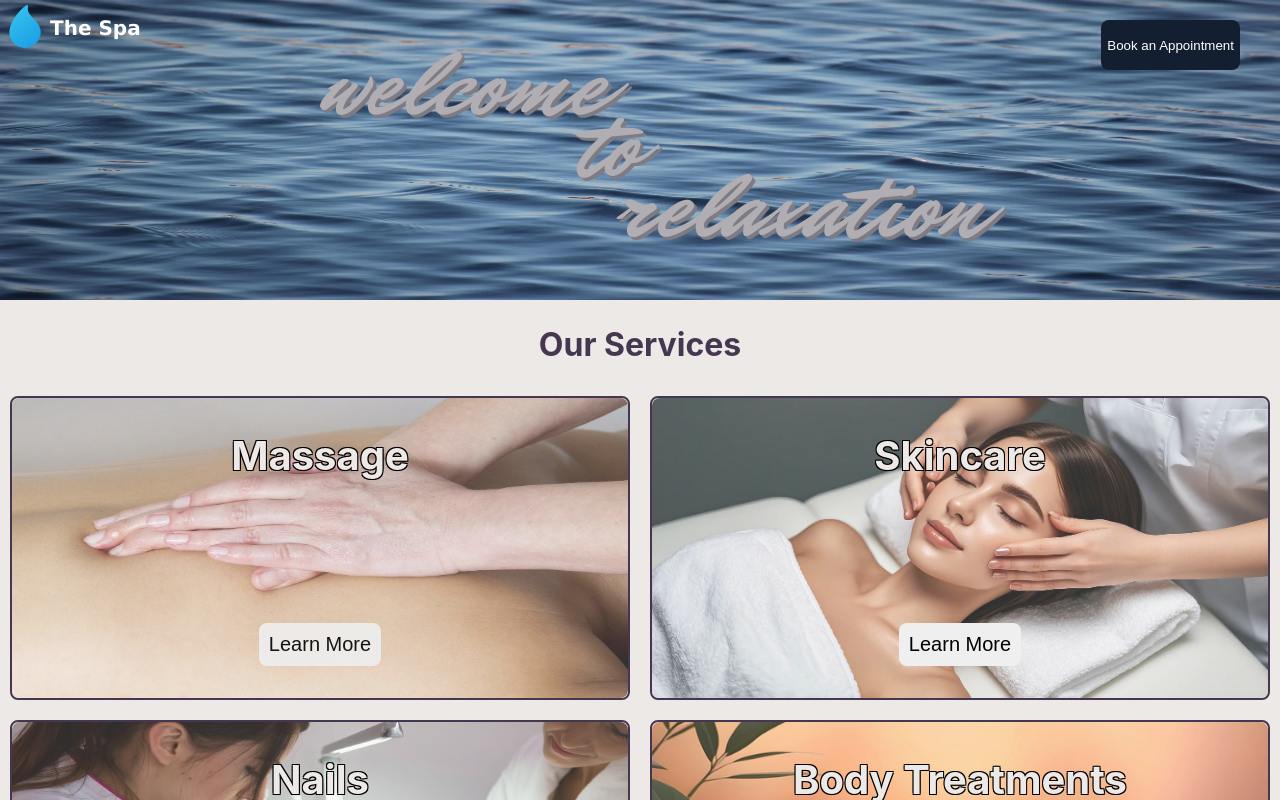
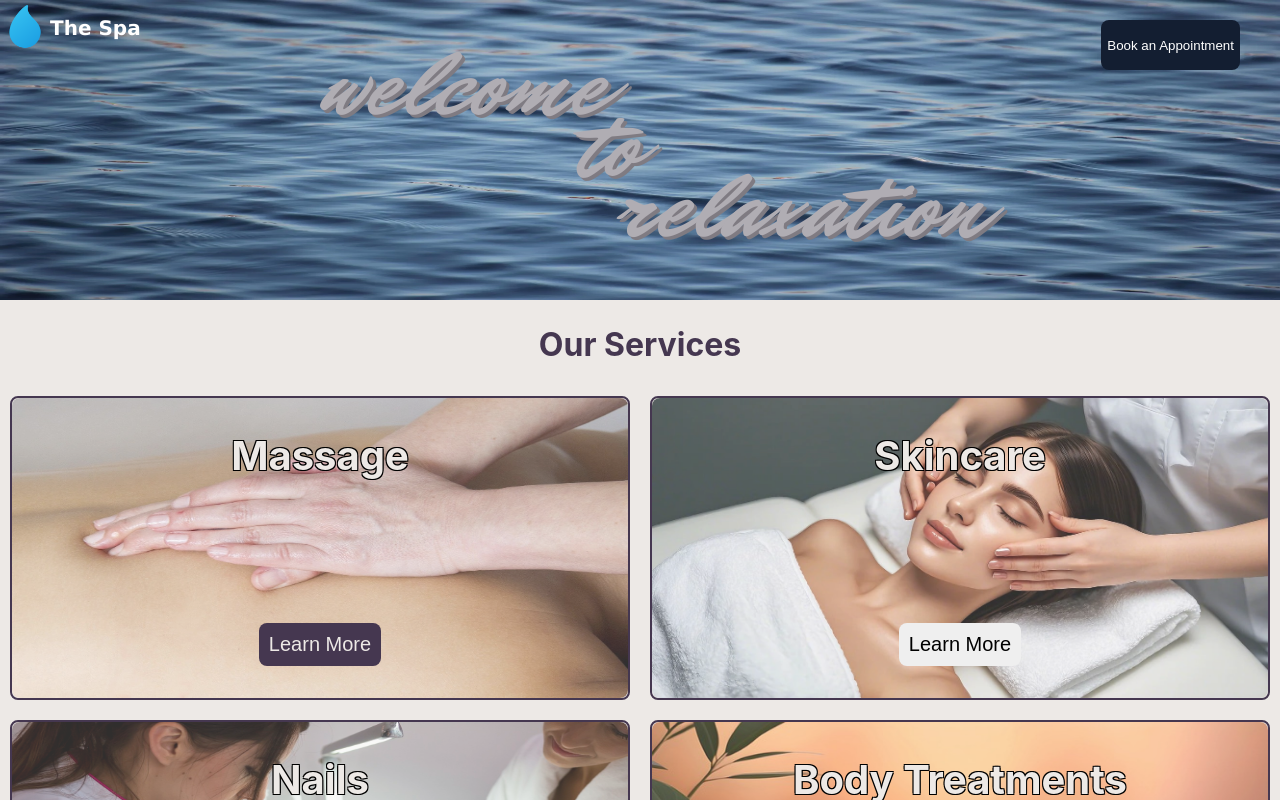
Before and after one commit to LaurenCummings/spa-project, a React (Vite) app: page / in a window 1280 px wide. In both pictures the pointer is over the button 320 px from the left and 644 px from the top of the page. Shown: the top 800 px of the page. Built offline with nearby package versions, Linux system fonts and the light colour scheme.

Commit message:
changed hover styling of service nav button

```diff
--- a/src/css/ServiceNav.css
+++ b/src/css/ServiceNav.css
@@ -41,10 +41,12 @@
     font-size: 20px;
     position: absolute;
     top: 75%;
+    transition: all 0.3s linear;
 }
 
 .service button:hover {
-    opacity: 0.9;
+    background-color: var(--clr-dk-purple);
+    color: var(--clr-cream);
 }
 
 @media (max-width: 1300px) {
```
